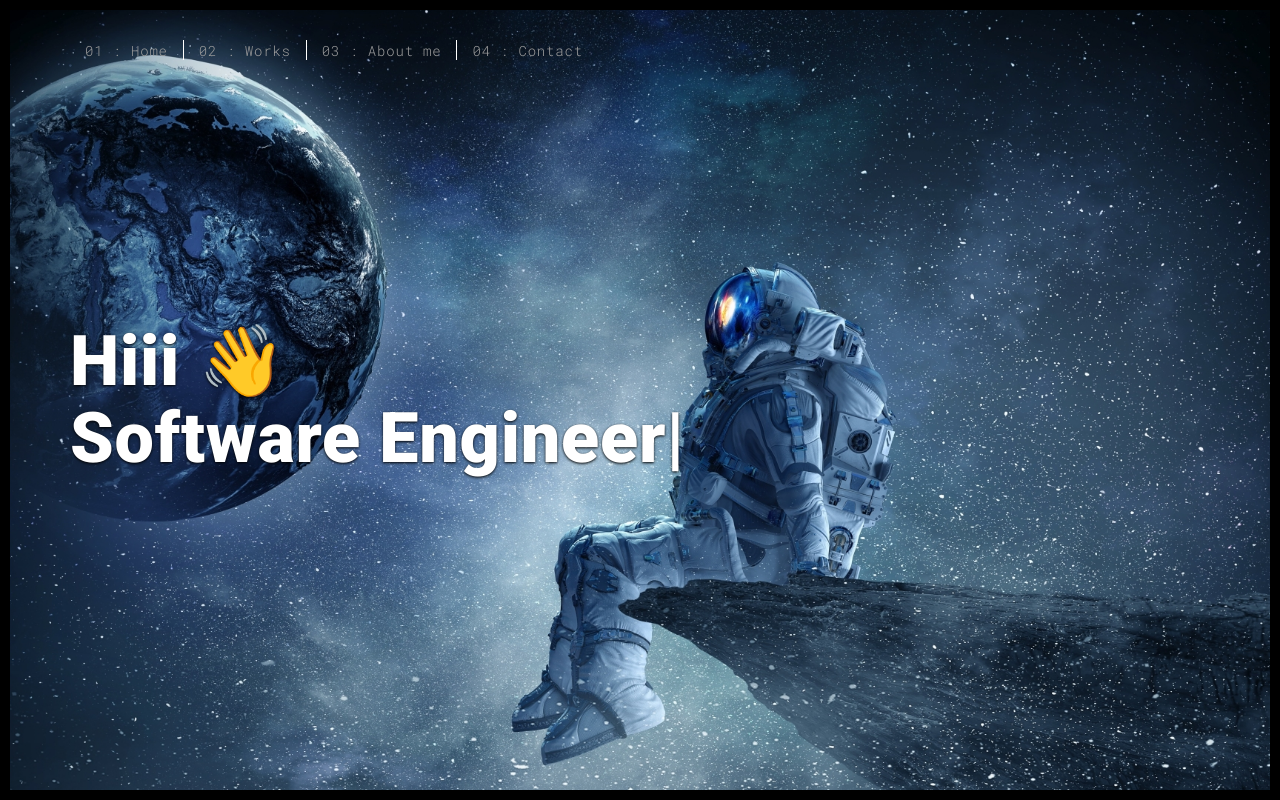
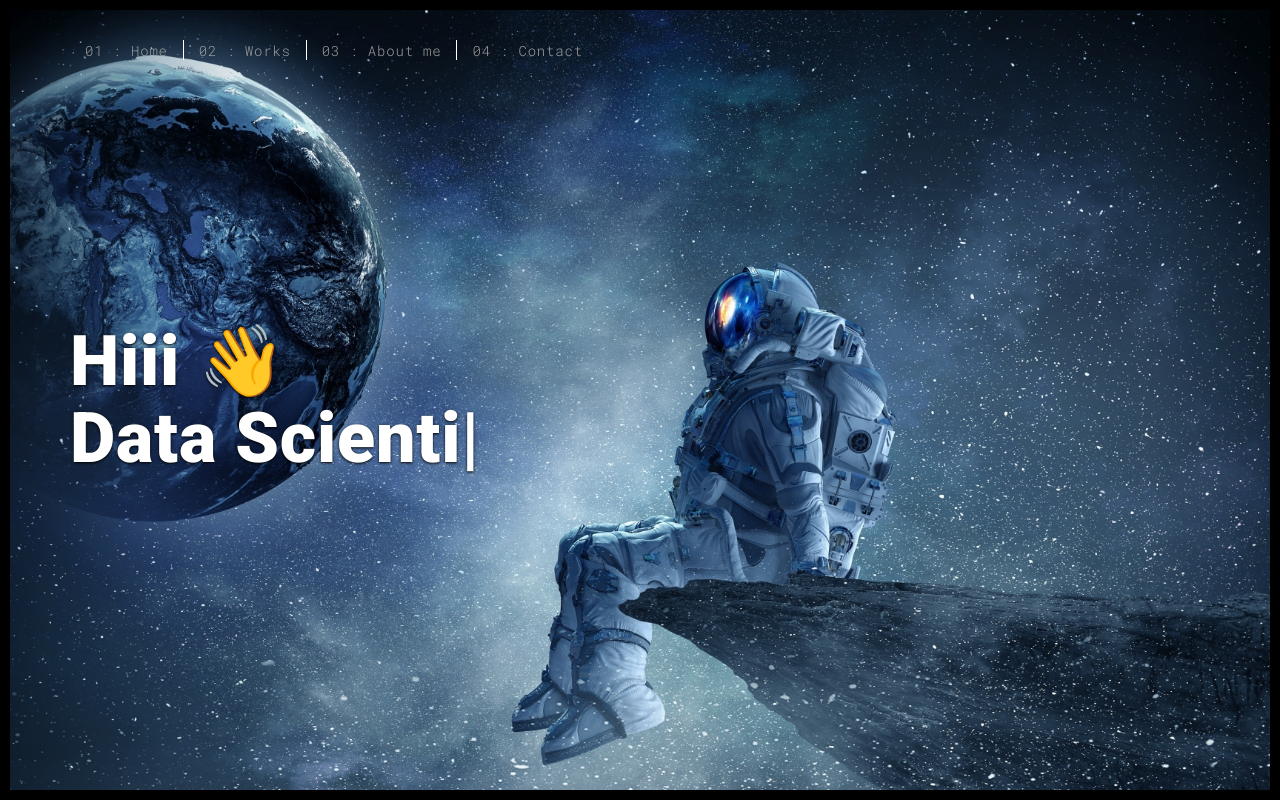
Before and after one commit to Abdelrhmantarek/abdelrhman, a Flask app: page / in a window 1280 px wide. Run offline with Flask 3, Linux system fonts and the light colour scheme; some libraries are stand-ins or nearby versions.

Commit message:
update hero-header

```diff
--- a/templates/index.html
+++ b/templates/index.html
@@ -58,9 +58,9 @@
               <h1> Hiii 👋<br>
                 <span id="typed-strings">
                   <span>I'm Abdelrhman Tarek</span>
+                  <span>Data Scientist</span>
                   <span>Software Engineer</span>
                   <span>Python Expert</span>
-                  <span>Working as a Freelancer</span>
                 </span>
                 <span id="typed"></span>
               </h1>
```
